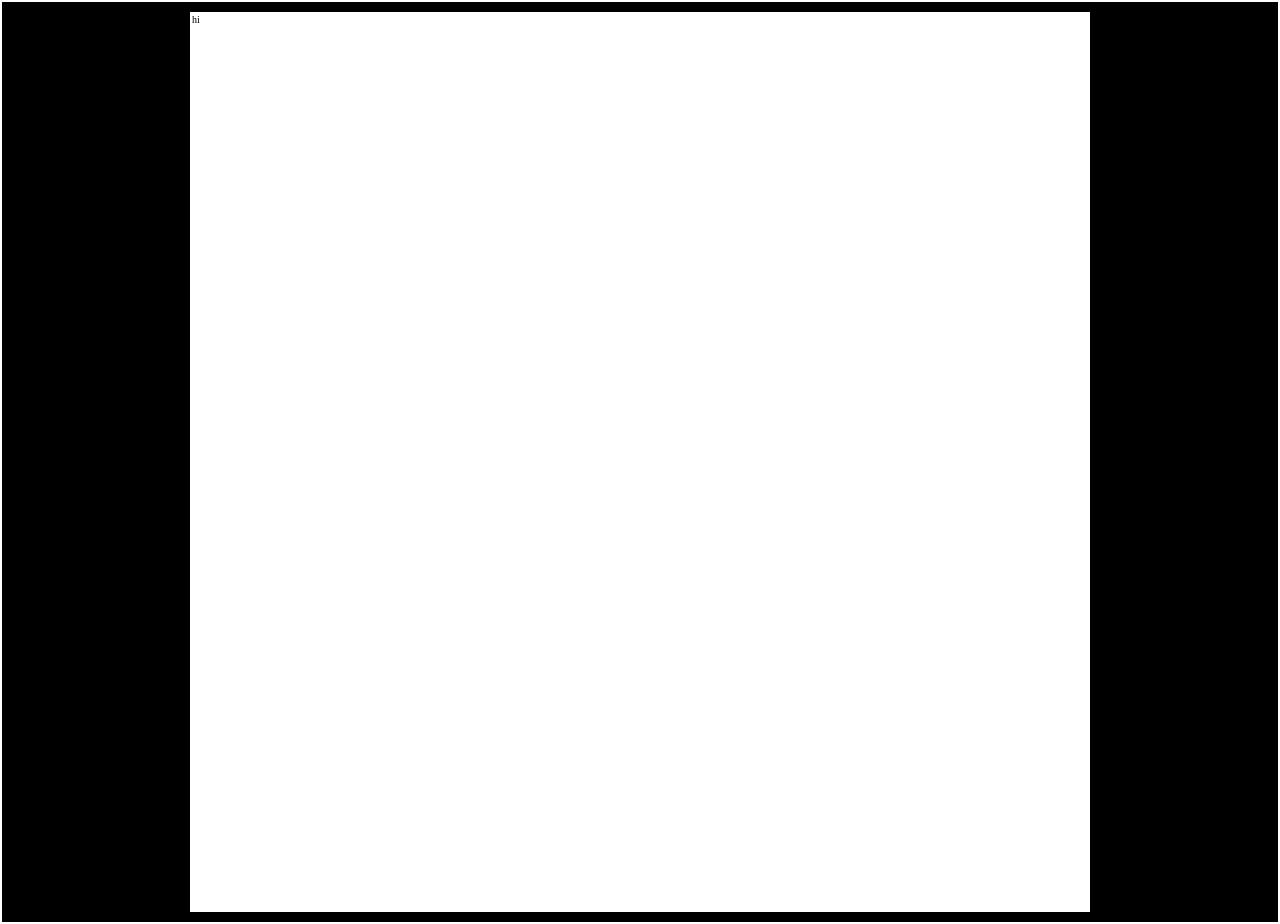
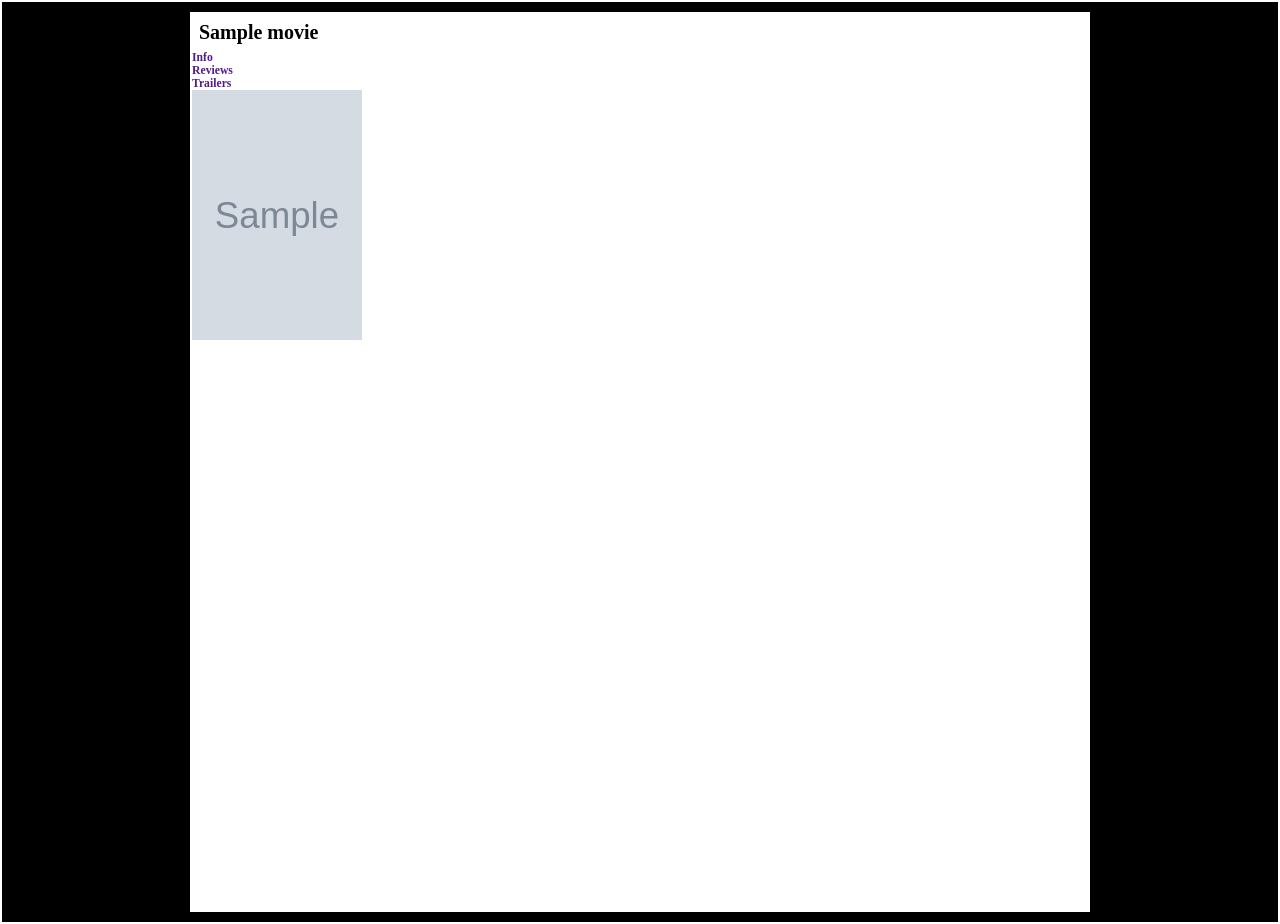
Before and after one commit to LuisJZ2004/buskisterclansa, a Django app: a page that uses buskisterclansa/movies/templates/movies/movie.html in a window 1280 px wide. Shown: the part 212-1136 px from the top of the page. Run offline with Django 4.2, Linux system fonts and the light colour scheme; tables that the repository leaves empty hold one stand-in row (values such as "Sample post"); grey boxes marked "Sample" are stand-in pictures.

Commit message:
on the way to likes dislikes

```diff
--- a/buskisterclansa/movies/templates/movies/movie.html
+++ b/buskisterclansa/movies/templates/movies/movie.html
@@ -2,8 +2,47 @@
 {% load static %}
 
 {% block my_style %}
+<style>
+    main .main-container .title {
+        {% comment %} border: 2px solid black; {% endcomment %}
+        padding: 7px;
+    }
+</style>
 {% endblock my_style %}
 
 {% block movie_content %}
-hi
+<div class="title">
+    <h1>{{ movie.name }}</h1>
+</div>
+
+<div class="movie-header">
+    <div class="header-item">
+        <a href="">
+            <h3>
+                Info
+            </h3>
+        </a>
+    </div>
+    <div class="header-item">
+        <a href="">
+            <h3>
+                Reviews
+            </h3>
+        </a>
+    </div>
+    <div class="header-item">
+        <a href="">
+            <h3>
+                Trailers
+            </h3>
+        </a>
+    </div>
+</div>
+
+<div class="movie-center">
+    <div class="image-container">
+        <img src="{{ movie.image.url }}" alt="movie image" width="170px" height="250px">
+    </div>
+</div>
+
 {% endblock movie_content %}
```
